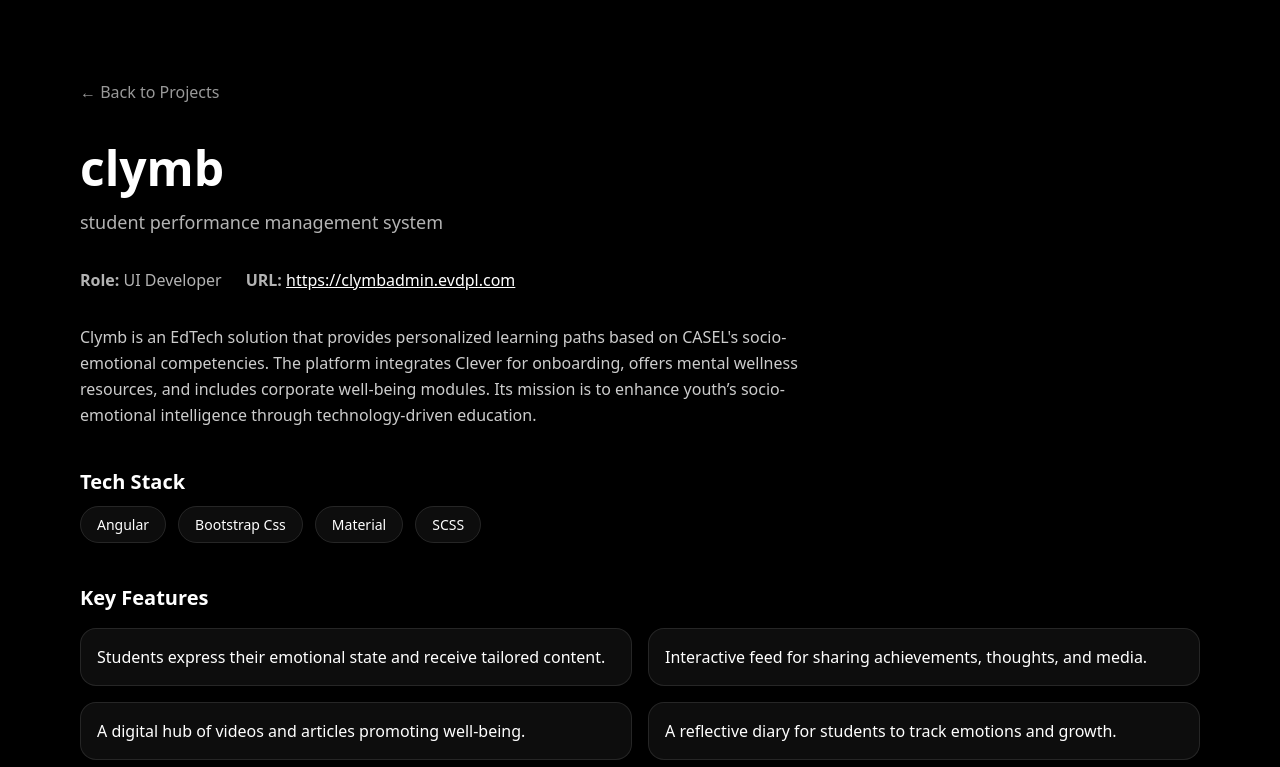
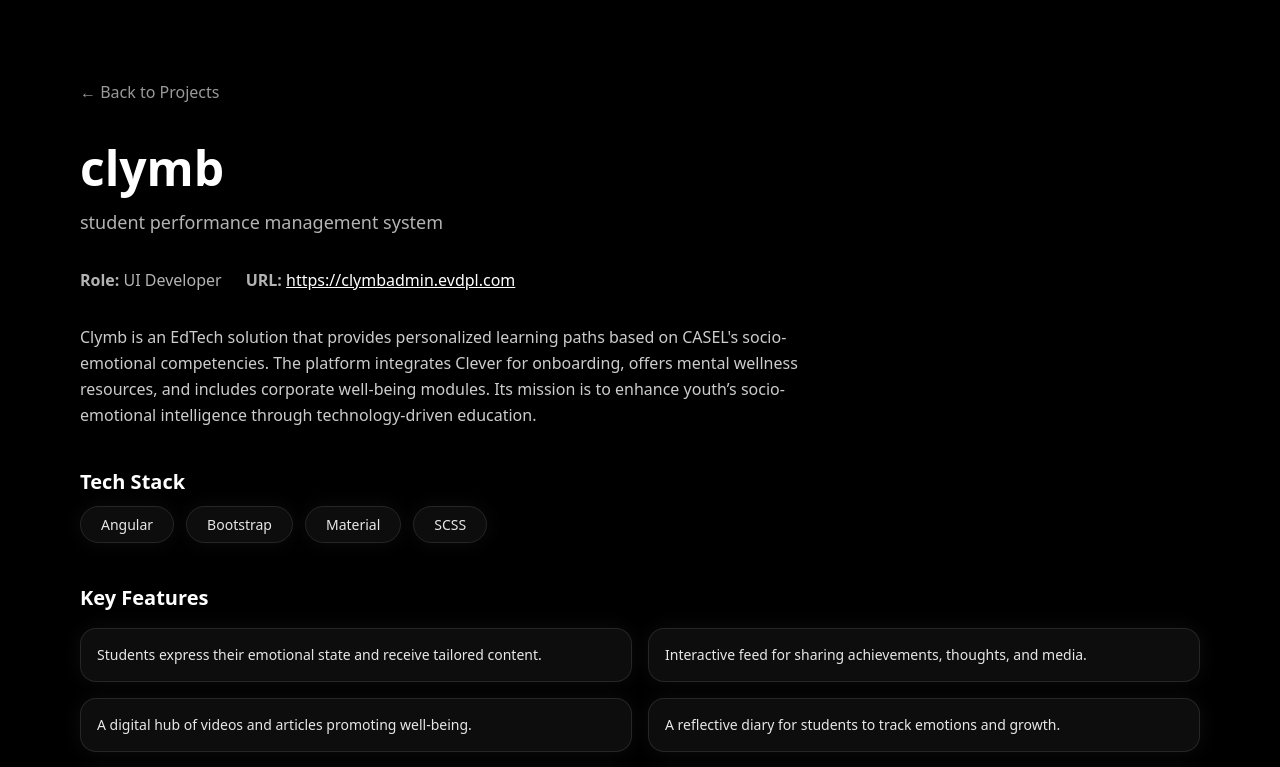
Before and after one commit to ketan123456/portfolio, a Next.js app: page /projects/clymb in a window 1280 px wide. Shown: the top 767 px of the page. Built offline with nearby package versions, Linux system fonts and the light colour scheme.

Commit message:
minor change

```diff
--- a/Data/projects.ts
+++ b/Data/projects.ts
@@ -21,7 +21,7 @@
       title: "Mporeo",
       tagline: "Resturant management and food delivery system",
       overview: " Mporeo is an end-to-end online restaurant service platform designed to simplify food ordering and delivery for both customers and restaurant owners. The system provides real-time order updates, secure payments, and GPS-enabled delivery tracking. Restaurants can onboard easily, upload menus, manage inventory, and receive live order notifications, while customers can browse, filter, and order from a variety of cuisines. The platform includes three core applications — Customer App, Restaurant Dashboard, and Delivery Partner App — all connected through a powerful Admin Panel that ensures smooth coordination and performance monitoring.",
-      techStack: [ "Html", "Css", "Bootstrap Css", "jQuery" ],
+      techStack: [ "HTML", "CSS", "Bootstrap", "jQuery" ],
       features: [
           "Customers can browse restaurants, view menus, place food orders, make secure payments, and track their deliveries in real time.",
           "Delivery agents can accept or reject orders, view optimized routes, update status in real-time, and receive payment summaries through their dedicated app.",
@@ -45,7 +45,7 @@
     overview:
       "Clymb is an EdTech solution that provides personalized learning paths based on CASEL's socio-emotional competencies. The platform integrates Clever for onboarding, offers mental wellness resources, and includes corporate well-being modules. Its mission is to enhance youth’s socio-emotional intelligence through technology-driven education. ",
     role: "UI Developer",
-    techStack: ["Angular", "Bootstrap Css", "Material", "SCSS"],
+    techStack: ["Angular", "Bootstrap", "Material", "SCSS"],
     features: [
       "Students express their emotional state and receive tailored content.",
       "Interactive feed for sharing achievements, thoughts, and media.",
--- /dev/null
+++ b/Data/skillDescriptions.ts
@@ -0,0 +1,38 @@
+export const skillDescriptions: Record<string, string> = {
+  "React.js":
+    "A component-based JavaScript library for building dynamic and interactive user interfaces with a virtual DOM for efficient rendering.",
+
+  "Next.js":
+    "A React framework that enables server-side rendering, static site generation, API routes, and performance optimization for production-ready applications.",
+
+  JavaScript:
+    "Modern JavaScript with ES6+ features like arrow functions, destructuring, async/await, modules, and improved performance patterns.",
+
+  TypeScript:
+    "A strongly typed superset of JavaScript that enhances code reliability, scalability, and developer experience with static type checking.",
+
+  HTML: "The standard markup language used to structure web pages with semantic elements for accessibility and SEO optimization.",
+
+  CSS: "A styling language used to design responsive and visually appealing web interfaces using layouts, animations, and modern techniques.",
+
+  Redux:
+    "A predictable state management library that centralizes application state and ensures consistent behavior across complex applications.",
+
+  "Context API":
+    "A React feature that allows global state sharing without prop drilling, ideal for lightweight state management.",
+SCSS:
+  "A powerful CSS preprocessor (Sass syntax) that enhances CSS with features like variables, nesting, mixins, inheritance, and reusable functions to improve scalability and maintainability of styles.",
+  "Material":
+    "A React component library implementing Google’s Material Design system with customizable and accessible UI components.",
+
+  Bootstrap:
+    "A responsive front-end CSS framework providing prebuilt components and grid system for rapid UI development.",
+Angular:
+  "A TypeScript-based front-end framework developed by Google that enables building scalable, maintainable, and enterprise-grade single-page applications using components, dependency injection, and reactive programming.",
+  "Tailwind CSS":
+    "A utility-first CSS framework enabling fast and flexible UI styling directly within HTML using predefined utility classes.",
+  jQuery:
+    "A lightweight JavaScript library designed to simplify HTML DOM traversal, event handling, animations, and AJAX requests with cross-browser compatibility.",
+  "REST APIs":
+    "An architectural style for building scalable web services using HTTP methods to communicate between frontend and backend systems.",
+};
--- a/app/projects/[slug]/page.tsx
+++ b/app/projects/[slug]/page.tsx
@@ -104,17 +104,24 @@
             <TechTooltip key={i} tech={tech}>
               <span
                 className="
-                px-4 py-2 rounded-full
-               overflow-hidden
+                relative
+        px-5 py-2
+        rounded-full
+        text-sm text-white/90
         bg-white/5
         backdrop-blur-2xl
         border border-white/10
-                transition-all duration-500
+        shadow-[0_0_20px_rgba(255,255,255,0.05)]
+        transition-all duration-300
         hover:bg-white/10
         hover:border-white/20
-                hover:-translate-y-3
-                hover:shadow-2xl
-                text-sm
+        hover:shadow-[0_0_30px_rgba(255,255,255,0.15)]
+        hover:-translate-y-1
+        cursor-pointer
+        before:absolute before:inset-0 before:rounded-full
+before:bg-gradient-to-r before:from-white/20 before:to-transparent
+before:opacity-0 hover:before:opacity-100
+before:transition
               ">
                 {tech}
               </span>
@@ -131,13 +138,23 @@
             <li
               key={i}
               className="
+                p-4
+        rounded-2xl
+        text-sm text-white/90
         bg-white/5
-                backdrop-blur-xl
+        backdrop-blur-2xl
         border border-white/10
-                rounded-2xl
-                p-4
+        shadow-[0_0_20px_rgba(255,255,255,0.05)]
+        transition-all duration-300
         hover:bg-white/10
-                transition
+        hover:border-white/20
+        hover:shadow-[0_0_30px_rgba(255,255,255,0.15)]
+        hover:-translate-y-1
+        cursor-pointer
+        before:absolute before:inset-0 before:rounded-2xl
+        before:bg-gradient-to-r before:from-white/20 before:to-transparent
+        before:opacity-0 hover:before:opacity-100
+        before:transition
               ">
               {feature}
             </li>
@@ -159,7 +176,8 @@
             <Image
               src={img}
               alt={project.title}
-              fill
+              width={400}
+              height={220}
               className="
                 object-cover
                 transition duration-700
--- a/app/projects/page.tsx
+++ b/app/projects/page.tsx
@@ -33,7 +33,7 @@
               <p className="mt-2 text-white/70 text-sm">{project.tagline}</p>
 
               <div className="mt-4 flex flex-wrap gap-2">
-                {project.techStack.slice(0, 3).map((tech, i) => (
+                {project.techStack.map((tech, i) => (
                   <span
                     key={i}
                     className="text-xs px-3 py-1 rounded-full bg-white/10 text-white/80">
--- a/components/TechTooltip.tsx
+++ b/components/TechTooltip.tsx
@@ -7,7 +7,9 @@
   shift,
   autoUpdate,
 } from "@floating-ui/react";
-import { useState, useEffect } from "react";
+import { useState } from "react";
+import { createPortal } from "react-dom";
+import { skillDescriptions } from "../Data/skillDescriptions";
 
 interface Props {
   tech: string;
@@ -16,39 +18,15 @@
 
 export default function TechTooltip({ tech, children }: Props) {
   const [open, setOpen] = useState(false);
-  const [data, setData] = useState<string | null>(null);
-  const [loading, setLoading] = useState(false);
 
   const { refs, floatingStyles } = useFloating({
     placement: "top",
-    middleware: [
-      offset(10),   // space from element
-      flip(),       // flip if no space
-      shift({ padding: 10 }), // prevent overflow
-    ],
+    strategy: "fixed",
+    middleware: [offset(10), flip(), shift({ padding: 10 })],
     whileElementsMounted: autoUpdate,
   });
 
-  useEffect(() => {
-    if (!open || data) return;
-
-    const fetchData = async () => {
-      setLoading(true);
-      try {
-        const res = await fetch(
-          `https://en.wikipedia.org/api/rest_v1/page/summary/${tech}`
-        );
-        const result = await res.json();
-        setData(result.extract || "No info available.");
-      } catch {
-        setData("Information unavailable.");
-      } finally {
-        setLoading(false);
-      }
-    };
-
-    fetchData();
-  }, [open, tech, data]);
+  const description = skillDescriptions[tech] || "No description available.";
 
   return (
     <>
@@ -56,27 +34,28 @@
         ref={refs.setReference}
         onMouseEnter={() => setOpen(true)}
         onMouseLeave={() => setOpen(false)}
-        className="inline-block"
-      >
+        className="inline-block cursor-pointer">
         {children}
       </div>
 
-      {open && (
+      {open &&
+        createPortal(
           <div
             ref={refs.setFloating}
             style={floatingStyles}
             className="
-            z-50
-            w-72 p-4 rounded-2xl
+              z-[9999]
+              w-80 p-4
+              rounded-2xl
               bg-white/10 backdrop-blur-3xl
               border border-white/20
               text-sm text-white
               shadow-2xl
-            transition
-          "
-        >
-          {loading ? "Loading..." : data}
-        </div>
+              transition-all duration-200
+            ">
+            {description}
+          </div>,
+          document.body,
         )}
     </>
   );
--- a/package.json
+++ b/package.json
@@ -19,6 +19,7 @@
   "devDependencies": {
     "@types/node": "25.2.3",
     "@types/react": "19.2.14",
+    "@types/react-dom": "^19.2.3",
     "autoprefixer": "^10.4.0",
     "postcss": "^8.4.0",
     "tailwindcss": "^3.4.0",
```
Also changed, not shown: 1 other file (tests, documents, lock files or other folders). Lines whose indentation alone changed are shown as unchanged.
